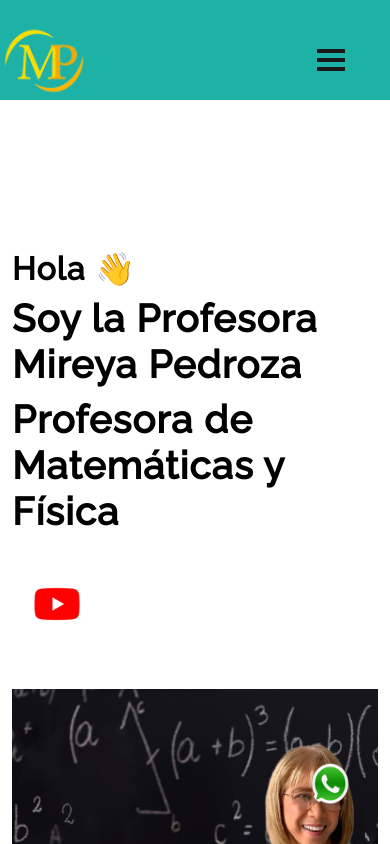
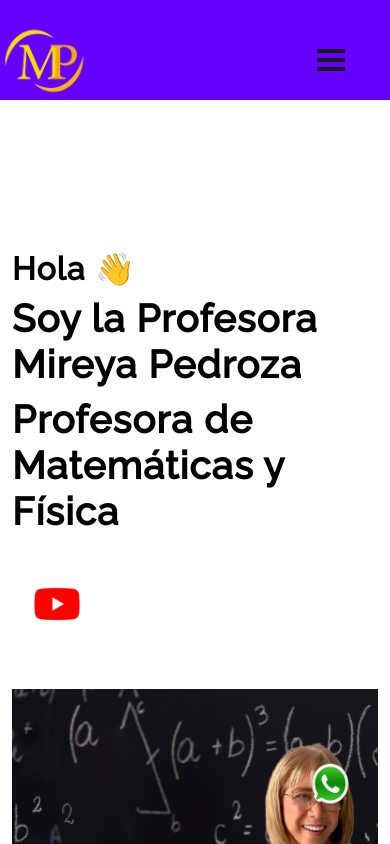
Before and after one commit to Otorb/profemireya, a React (Create React App) app: page / in a window 390 px wide. Shown: the top 844 px of the page. Built offline with nearby package versions, Linux system fonts and the light colour scheme; a web font is replaced by a local one.

Commit message:
cambio de navbar

```diff
--- a/src/Pages/style.css
+++ b/src/Pages/style.css
@@ -6,7 +6,7 @@
 .navbar {
   width: 100%;
   height: 100px;
-  background-color: black;
+  background-color: #6500ff;
   position: fixed !important;
   transition: all 0.3s ease-out 0s !important;
   padding: 0.5rem 3rem !important;
@@ -101,7 +101,7 @@
 @media (max-width: 767px) {
   .navbar {
     padding: 1rem 0rem !important;
-    background-color: #1eb2a6 !important;
+    background-color: #6500ff !important;
   }
   .navbar-nav .nav-item a::after {
     display: none !important;
@@ -110,7 +110,7 @@
     width: 100%;
     height: 250px;
     border-radius: 10px;
-    background-color: #1eb2a6;
+    background-color: #6500ff;
     background-image: #1eb2a6
   }
   .nav-link {
```
